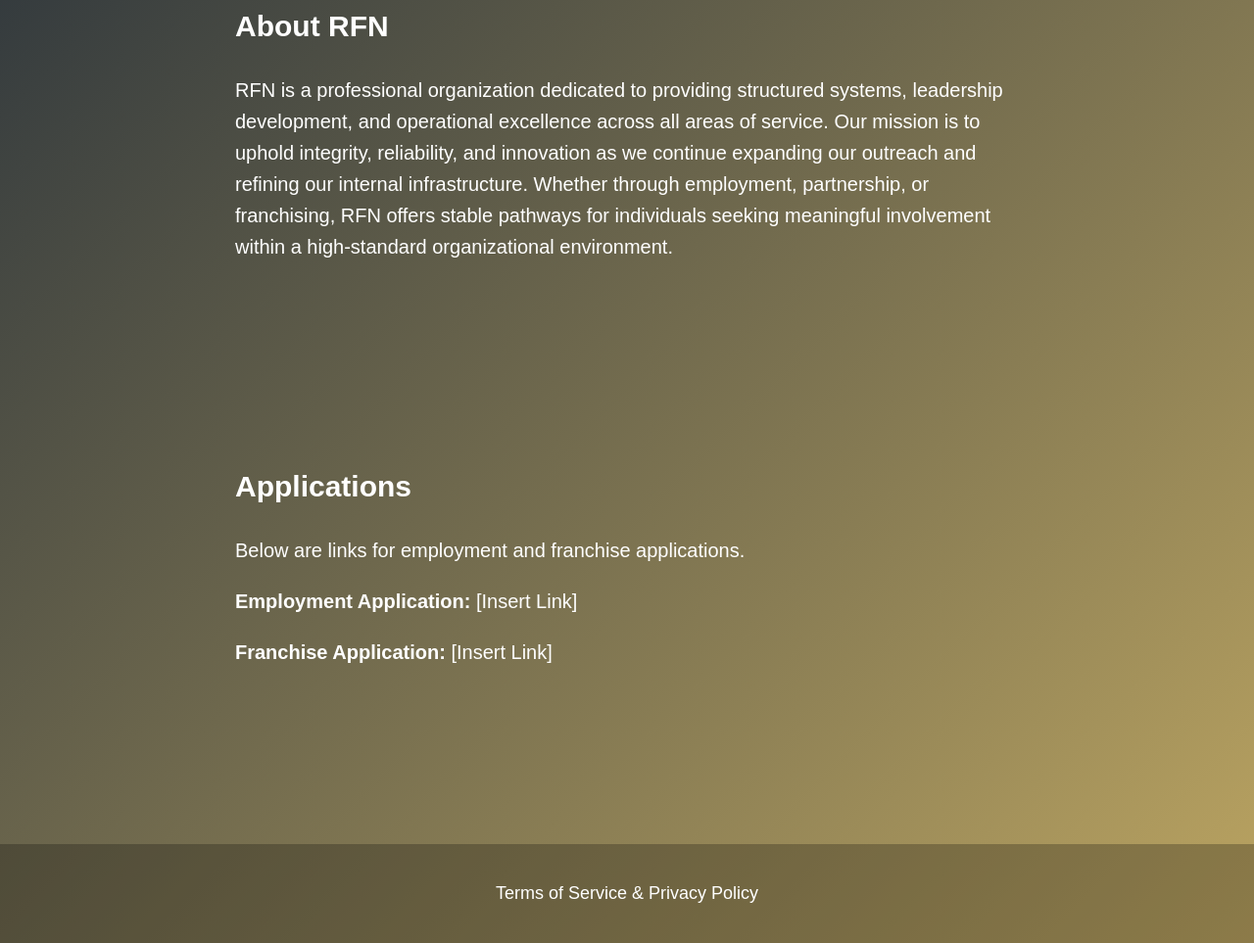
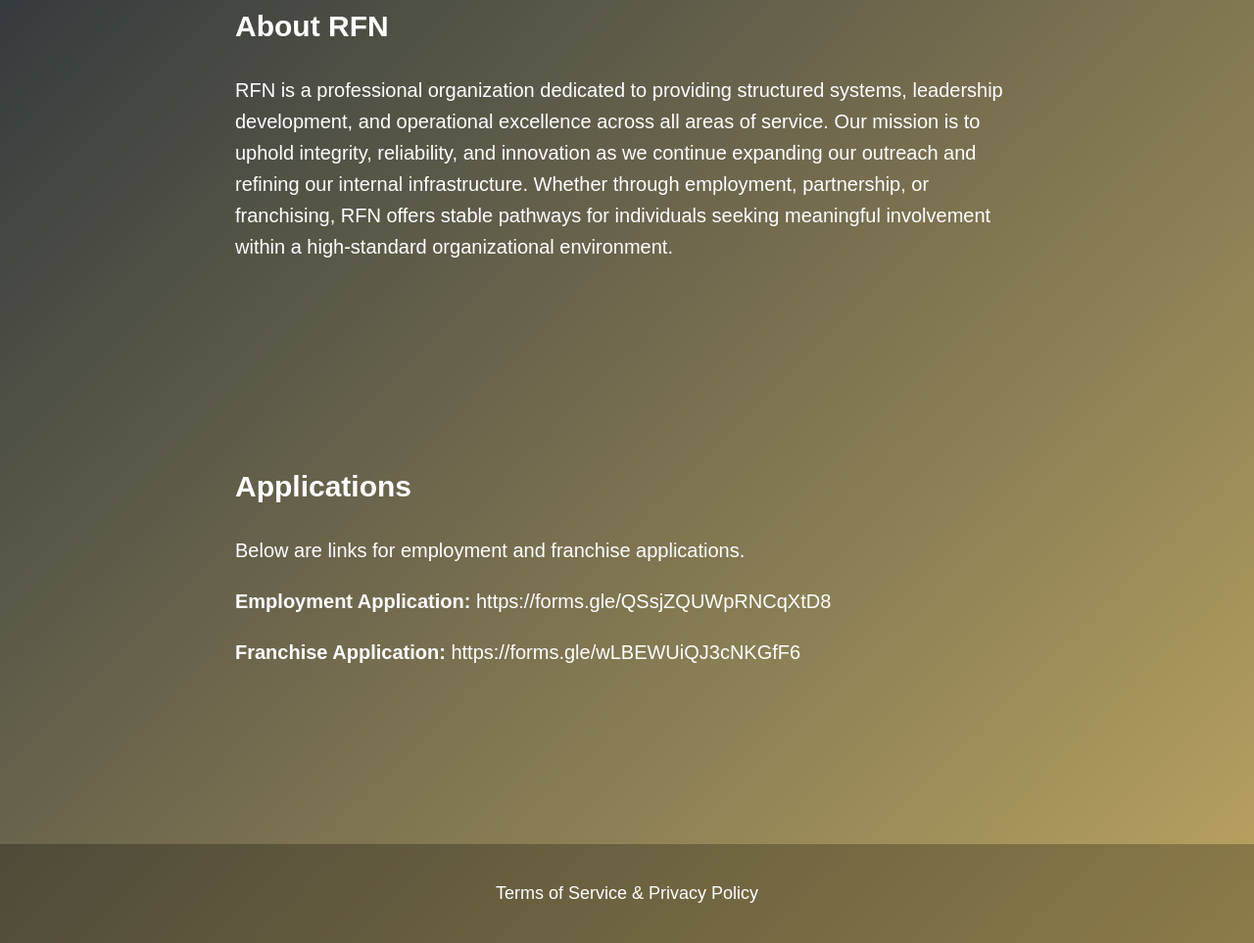
Before and after one commit to Silly-Cheese/RobloxianFN, a plain HTML site: page index.html in a window 1280 px wide. Shown: the part 715-1678 px from the top of the page at 98% size. Drawn offline with Linux system fonts and the light colour scheme.

Commit message:
Add links to employment and franchise applications

```diff
--- a/index.html
+++ b/index.html
@@ -126,8 +126,8 @@
     <div class="about">
       <h2>Applications</h2>
       <p>Below are links for employment and franchise applications.</p>
-      <p><strong>Employment Application:</strong> [Insert Link]</p>
-      <p><strong>Franchise Application:</strong> [Insert Link]</p>
+      <p><strong>Employment Application:</strong> https://forms.gle/QSsjZQUWpRNCqXtD8</p>
+      <p><strong>Franchise Application:</strong> https://forms.gle/wLBEWUiQJ3cNKGfF6</p>
     </div>
   </section>
 
```
